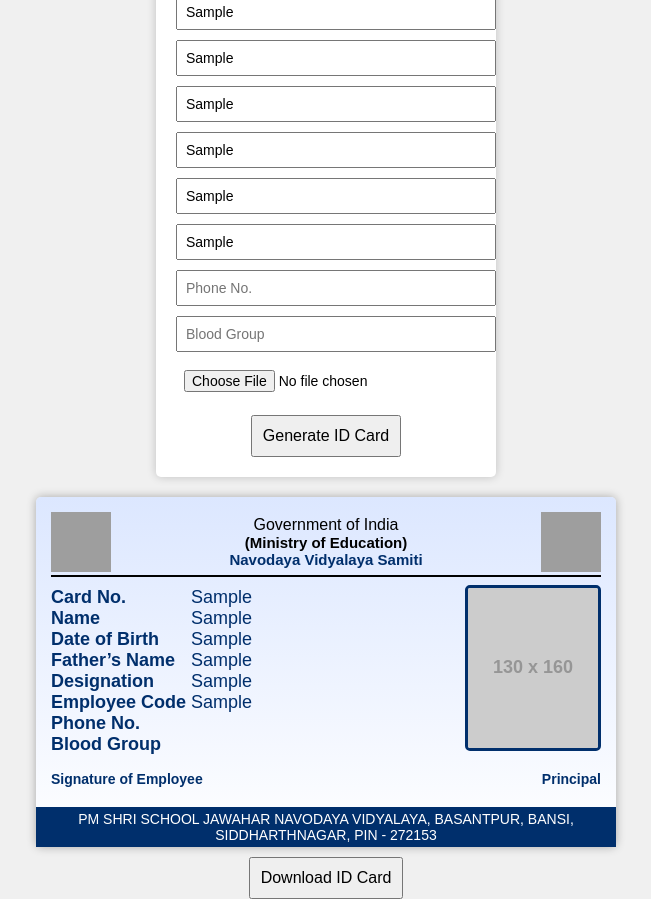
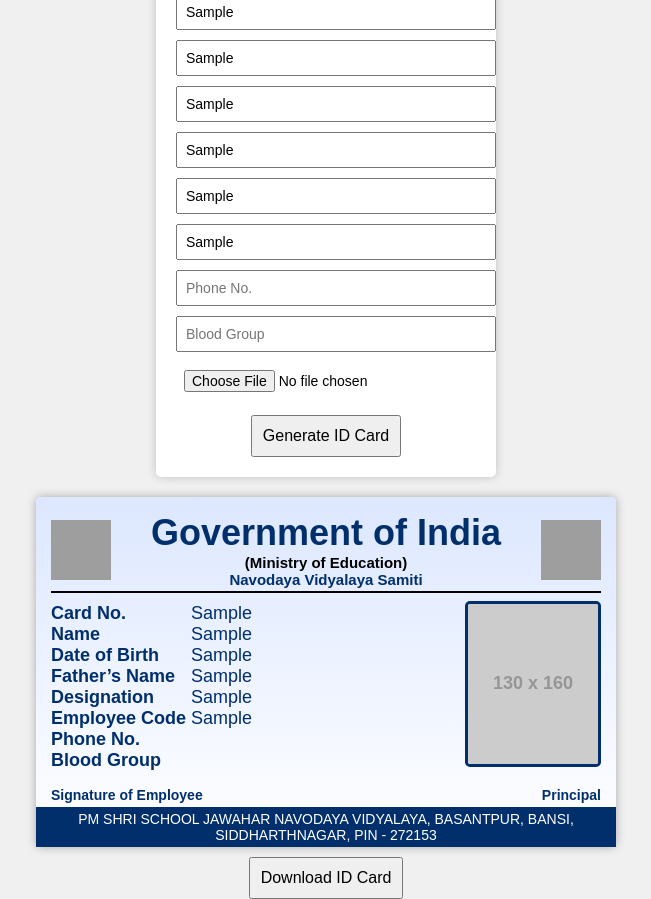
Before and after one commit to codesparshofficial/Id-card, a plain HTML site: page front.html in a window 1280 px wide. Both pictures are taken after typing "Sample", "Sample", "Sample", "Sample", "Sample", "Sample" into the empty fields and a click on the button "Generate ID Card". Shown: the whole page, without its empty margins (314-965 px from the left). Drawn offline with nearby package versions, Linux system fonts and the light colour scheme; grey boxes are pictures that could not be loaded; placeholder pictures from the web are drawn by us.

Commit message:
Update front.html

```diff
--- a/front.html
+++ b/front.html
@@ -54,18 +54,19 @@
       height: 60px;
     }
 .header h1 {
-      font-size: 30px;
+  font-size: 36px; /* Government of India ka size bada */
+  font-weight: bold;
   color: #002f6c;
   margin: 0;
   text-align: center;
-      flex-grow: 1;
 }
+
 .nvs {
-      font-size: 22px;
+  font-size: 24px; /* Navodaya Vidyalaya Samiti ka size thoda chhota */
+  font-weight: bold;
   color: #002f6c;
   margin: 0;
   text-align: center;
-      flex-grow: 1;
 }
     .header h2 {
       font-size: 15px;
@@ -153,7 +154,7 @@
       <!-- Left Logo -->
       <img src="https://codesparshofficial.github.io/Print420/img13.png" alt="Logo Left" class="logo" crossOrigin="anonymous">
 <div>
-        <h1">Government of India</h1>
+  <h1>Government of India</h1>
   <h2>(Ministry of Education)</h2>
   <h2 class="nvs">Navodaya Vidyalaya Samiti</h2>
 </div>
```
Lines whose indentation alone changed are shown as unchanged.
